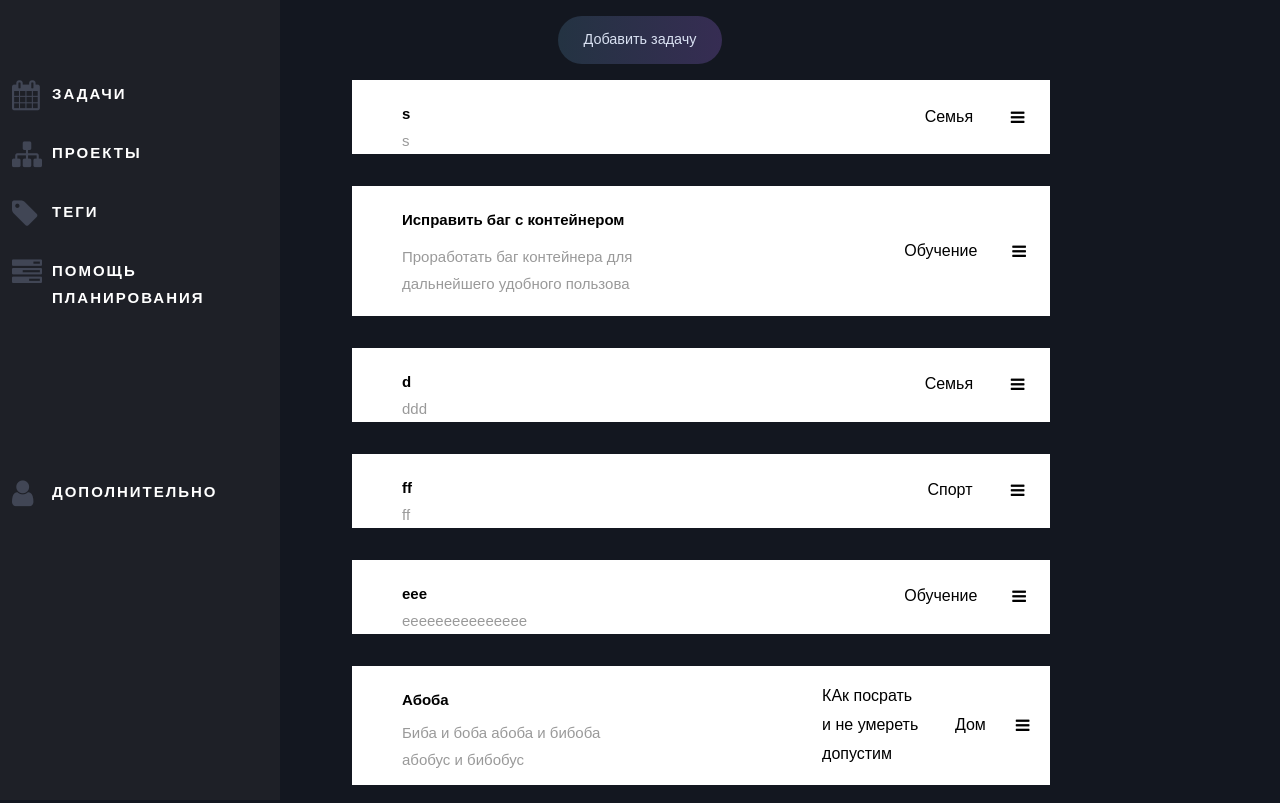
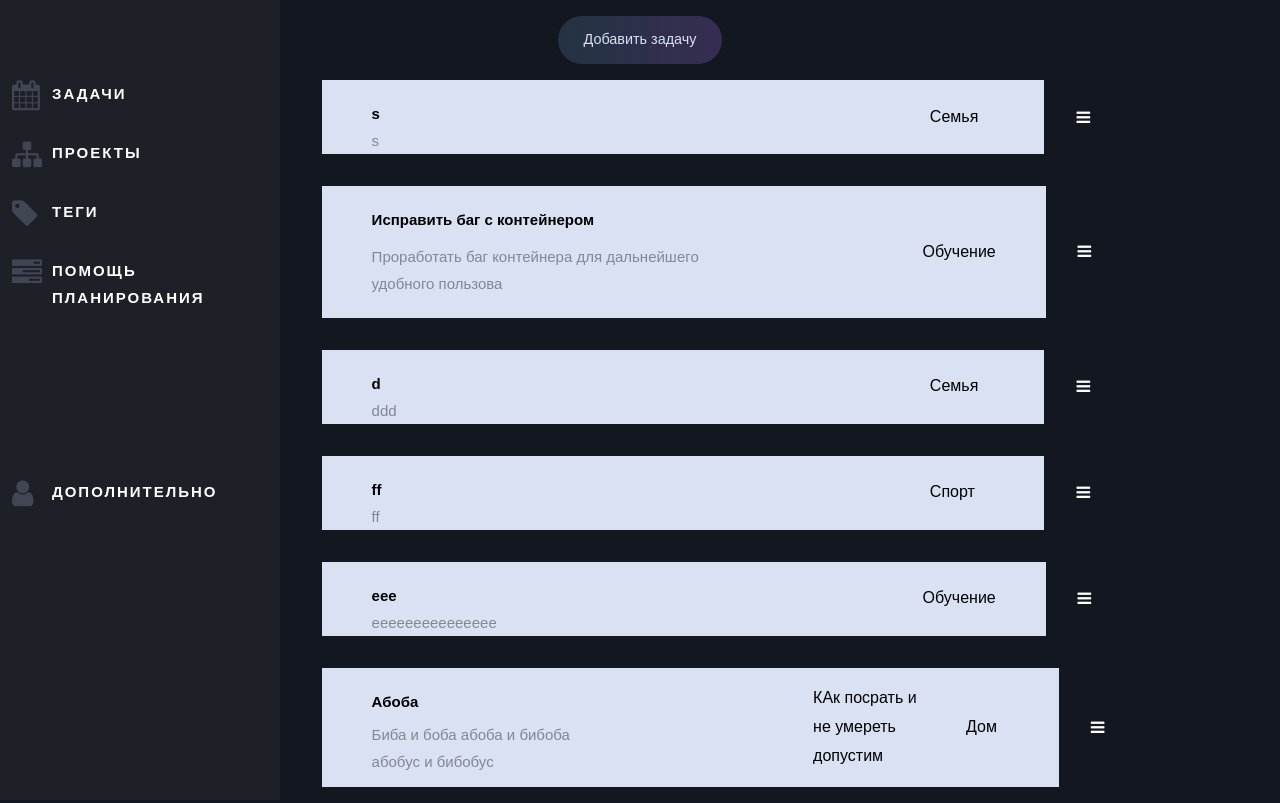
Before and after one commit to val-era/Planner, a Django app: template Planner/mainpage/templates/mainpage/plan.html in a window 1280 px wide. Run offline with Django 4.2, Linux system fonts and the light colour scheme; the template is opened without the code that fills it: values that come from a table or form of the project are taken from there, others are empty; data comes from the database, SQL or seed files in the repository; some libraries are stand-ins or nearby versions.

Commit message:
update html template for view task, update task-template for view information, add icon to update tasks

```diff
--- a/Planner/mainpage/static/mainpage/css/plan.css
+++ b/Planner/mainpage/static/mainpage/css/plan.css
@@ -215,9 +215,9 @@
 }
 
 .bg_white{
-	background: #ffffff;
+	background: #d9e1f2;
 	border: 2rem solid var(--global-background);
-	margin-left: 10%;
+	margin-left: 15%;
 }
 
 span{
--- a/Planner/mainpage/templates/mainpage/plan.html
+++ b/Planner/mainpage/templates/mainpage/plan.html
@@ -11,9 +11,9 @@
   <a href="#m1-o" class="link-1" id="m1-c">Добавить задачу</a>
   {% for el in task %}
           <tr>
-	      	<table class="bg_white" role="presentation" cellpadding="0" cellspacing="0" width="60%">
+	      	<table class="bg_white" role="presentation" cellpadding="0" cellspacing="0" width="70%">
 					  <tr style="border-bottom: 1px solid rgba(0,0,0,.05);">
-					  	<td valign="middle" width="70%" style="text-align:left; padding: 0 2em;">
+					  	<td valign="middle" width="60%" style="text-align:left; padding: 0 2em;">
 					  		<div class="product-entry">
 					  			<div class="text">
                                   <span><strong>{{ el.title }}</strong></span>
@@ -26,11 +26,21 @@
                             <span class="price" style="color: #000; font-size: 2rem;">{{ el.global_task }}</span>
                         </td>
                         {% endif %}
-					  	<td valign="middle" width="10%" style="text-align:left; padding: 0 2em;">
+					  	<td valign="middle" width="15%" style="text-align:left; padding: 0 2em;">
 					  		<span class="price" style="color: #000; font-size: 2rem;">{{ el.teg }}</span>
 					  	</td>
-                        <td valign="middle" width="5%" style="text-align:left;">
-					  		<i class="fa fa-bars fa-2x" style="color: #000; font-size: 2rem;"></i>
+                        <td valign="middle" width="10%" style="text-align:left; background:#131720">
+                          <details class="dropdown">
+                          <summary role="button" style="list-style: none">
+					  		<i class="fa fa-bars fa-2x" style="color: #fff; font-size: 2rem; padding: 0 2em;"></i>
+                             </summary>
+                                  <ul style="list-style: none; text-align:left; padding: 0 2em; background:#131720">
+                                    <li><a href="#" style="color: #3cab3c">В архив </a></li>
+                                    <li><a href="#" style="color: #ebeb00">Изменить дату</a></li>
+                                    <li><a href="#" style="">Привязать к глобальному проекту</a></li>
+                                    <li><a href="#" style="color: #f13a13">Удалить</a></li>
+                                </ul>
+                            </details>
 					  	</td>
 					  </tr>
 	      	</table>
```
